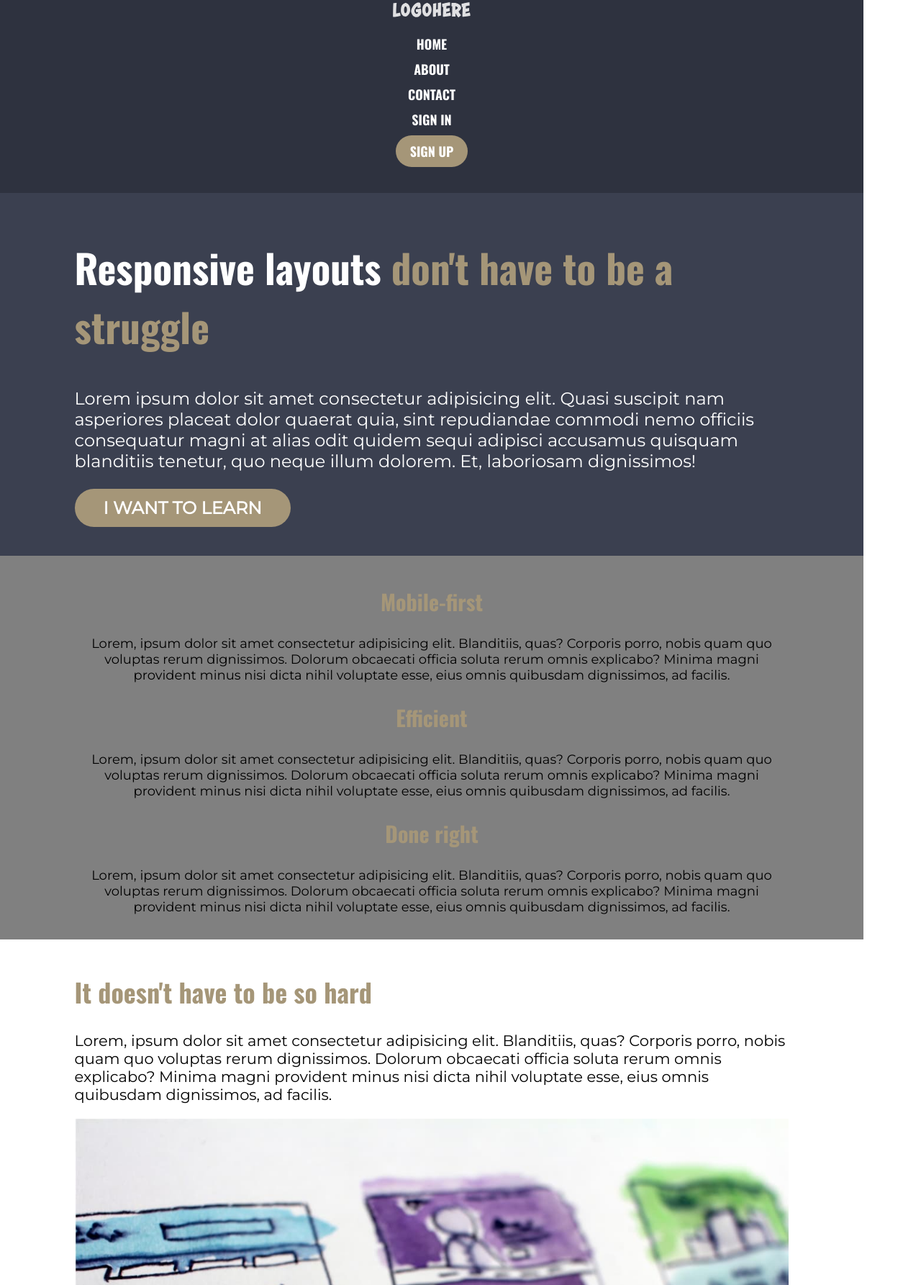
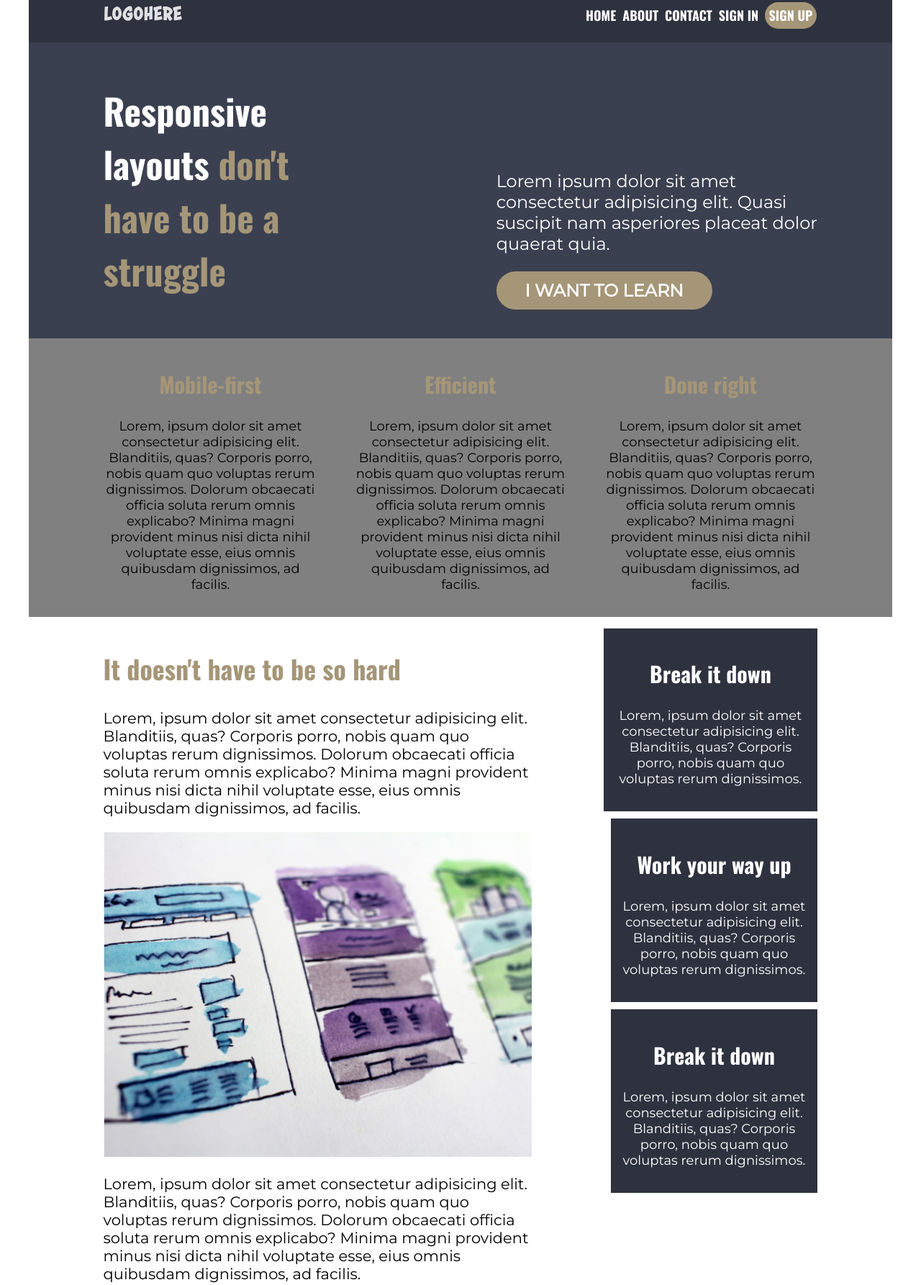
Before and after one commit to JUGG097/Responsive-Capstone, a plain HTML site: page index.html in a window 1280 px wide. Shown: the part 15-1800 px from the top of the page at 72% size. Drawn offline with nearby package versions, Linux system fonts and the light colour scheme.

Commit message:
Done with the media queries, the baby is responsive

```diff
--- a/index.html
+++ b/index.html
@@ -23,7 +23,7 @@
             </div>
 
             <div class="col">
-                <ul>
+                <ul class="nav-row">
                     <li class="nav-list">HOME</li>
                     <li class="nav-list">ABOUT</li>
                     <li class="nav-list">CONTACT</li>
@@ -38,15 +38,12 @@
     <section class="section-1 container">
         <div class="row">
             <div class="col">
-                <h2> <span class="white-span">Responsive layouts <span class="span-color">don't have to be a struggle</span></h2>
+                <h2> <span class="white-span">Responsive <br> layouts  <span class="span-color">don't <br> have to be a <br> struggle</span></h2>
             </div>
 
             <div class="col">
                 <p class="white-color">Lorem ipsum dolor sit amet consectetur adipisicing elit.
-                    Quasi suscipit nam asperiores placeat dolor quaerat quia,
-                    sint repudiandae commodi nemo officiis consequatur magni at alias odit
-                    quidem sequi adipisci accusamus quisquam blanditiis tenetur, quo neque illum dolorem.
-                    Et, laboriosam dignissimos!
+                    Quasi suscipit nam asperiores placeat dolor quaerat quia.
                 </p>
 
                 <p class="section-1-button-like">I WANT TO LEARN</p>
@@ -92,8 +89,8 @@
     </section>
 
     <section class="section-3 container">
-        <div class="row">
-            <div class="col">
+        <div class="later-row">
+            <div class="col fat-col">
                 <h2 class="heading">It doesn't have to be so hard</h2>
 
                 <p class="black-color">
@@ -115,14 +112,13 @@
                 </p>
             </div>
 
-            <div class="col">
+            <div class="now-row col thin-col">
                 <div class="color-box">
                     <h2 class="white-heading">Break it down</h2>
                     <p class="white">
                         Lorem, ipsum dolor sit amet consectetur adipisicing elit.
                         Blanditiis, quas? Corporis porro, nobis quam quo voluptas rerum dignissimos.
-                        Dolorum obcaecati officia soluta rerum omnis explicabo?
-                     Minima magni provident minus nisi dicta nihil voluptate esse, eius omnis quibusdam dignissimos, ad facilis.
+
                     </p>
                 </div>
 
@@ -131,8 +127,7 @@
                     <p class="white">
                         Lorem, ipsum dolor sit amet consectetur adipisicing elit.
                         Blanditiis, quas? Corporis porro, nobis quam quo voluptas rerum dignissimos.
-                        Dolorum obcaecati officia soluta rerum omnis explicabo?
-                     Minima magni provident minus nisi dicta nihil voluptate esse, eius omnis quibusdam dignissimos, ad facilis.
+
                     </p>
                 </div>
 
@@ -141,8 +136,7 @@
                     <p class="white">
                         Lorem, ipsum dolor sit amet consectetur adipisicing elit.
                         Blanditiis, quas? Corporis porro, nobis quam quo voluptas rerum dignissimos.
-                        Dolorum obcaecati officia soluta rerum omnis explicabo?
-                     Minima magni provident minus nisi dicta nihil voluptate esse, eius omnis quibusdam dignissimos, ad facilis.
+
                     </p>
                 </div>
             </div>
@@ -150,13 +144,13 @@
     </section>
 
     <footer class="footer container">
-        <div class="row footer-heading">
+        <div class="footer-heading">
             <h2 class="white-heading">just scratching the surface</h2>
         </div>
 
         <div class="row">
 
-            <div class="col">
+            <div class="col footer-col">
                 <h2>About our company</h2>
                 <p class="footer-white">
                     Lorem, ipsum dolor sit amet consectetur adipisicing elit.
@@ -166,7 +160,7 @@
                 </p>
             </div>
 
-            <div class="col">
+            <div class="col footer-col">
                 <h2>Getting around</h2>
                 <ul class="footer-white">
                     <li class="footer-li">Home</li>
@@ -175,7 +169,7 @@
                 </ul>
             </div>
 
-            <div class="col">
+            <div class="col footer-col">
                 <h2>Other things</h2>
                 <ul class="footer-white">
                     <li class="footer-li">Lorem ipsum</li>
@@ -185,7 +179,7 @@
                 </ul>
             </div>
 
-            <div class="col">
+            <div class="col footer-col">
                 <h2>And more</h2>
                 <ul class="footer-white">
                     <li class="footer-li">Lorem ipsum</li>
--- a/style.css
+++ b/style.css
@@ -5,9 +5,15 @@
 .container {
     max-width: 1200px;
     padding: 1em;
+    margin: 0 auto;
 }
 
 .row {
+    width: 85%;
+    margin: 0 auto;
+}
+
+.later-row {
     width: 85%;
     margin: 0 auto;
 }
@@ -18,6 +24,7 @@ img {
 
 ul {
     padding: 0;
+    margin: 0;
 }
 
 li {
@@ -39,9 +46,18 @@ nav {
     text-align: center;
 }
 
+.logo {
+    padding-top: 0.3em;
+    padding-bottom: 0.3em;
+}
+
+.nav-list {
+    padding-top: 0.3em;
+    padding-bottom: 0.3em;
+}
 
 .nav-list + .nav-list {
-    margin-top: 0.5em;
+    margin-top: 0;
 }
 
 .list-buttonlike {
@@ -50,8 +66,7 @@ nav {
     /*border: 1px solid red;*/
     border-radius: 30px;
     margin: 0 auto;
-    padding-top: 0.5em;
-    padding-bottom: 0.5em;
+    padding: 0.3em;
 }
 
 
@@ -65,7 +80,7 @@ nav {
 .section-1 h2 {
     font-family: 'Oswald', sans-serif;
     font-weight: bold;
-    font-size: 55px;
+    font-size: 50px;
 }
 
 .white-span {
@@ -179,6 +194,7 @@ footer {
     font-family: 'Oswald', sans-serif;
     font-weight: bold;
     font-size: 24px;
+    justify-self: center;
 }
 
 footer h2 {
@@ -204,3 +220,102 @@ footer h2 {
 
 
 /*============================FOOTER END=============*/
+
+@media (min-width: 800px) {
+
+    .row {
+        display: flex;
+        justify-content: space-between;
+
+    }
+
+ /* =============NAV START=========================*/
+
+    .nav-row {
+        display: flex;
+    }
+
+    .nav-list + .nav-list {
+        margin-top: 0;
+        margin-left: 0.5em;
+    }
+
+
+ /* =============NAV END=========================*/
+
+ /* =============SECTION-1 START=========================*/
+    .section-1 .col {
+        width: 45%;
+        align-self: flex-end;
+    }
+
+    .section-1 h2 {
+        font-family: 'Oswald', sans-serif;
+        font-weight: bold;
+        font-size: 50px;
+    }
+
+ /* =============SECTION-1 END=========================*/
+
+ /* =============SECTION-2 START=========================*/
+
+    .section-2 .col {
+        width: 30%;
+        align-self: center;
+    }
+ /* =============SECTION-2 END=========================*/
+
+ /* =============SECTION-3 START=========================*/
+    .now-row {
+        display: flex;
+    }
+
+    .color-box {
+        align-self: flex-end;
+    }
+
+    .color-box + .color-box {
+        margin-left: 10px;
+    }
+
+ /* =============SECTION-3 END=========================*/
+
+ /* =============FOOTER START=========================*/
+
+    .footer-col + .footer-col {
+        margin-left: 30px;
+    }
+
+ /* =============FOOTER END=========================*/
+}
+
+@media (min-width: 1000px) {
+
+ /* =============SECTION-3 START=========================*/
+
+    .now-row {
+        display: block;
+}
+
+    .later-row {
+        display: flex;
+        justify-content: space-between;
+        align-content: flex-start;
+    }
+
+    .color.box + .color-box {
+        margin-left: 10px;
+    }
+
+    .fat-col {
+        width: 60%;
+    }
+
+    .thin-col {
+        width: 30%
+    }
+
+
+ /* =============SECTION-3 END=========================*/
+
+}
```
